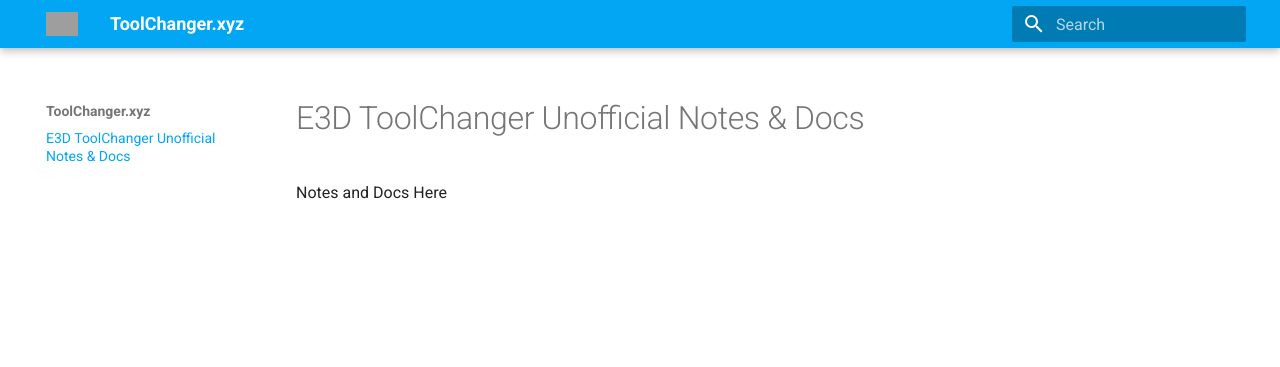
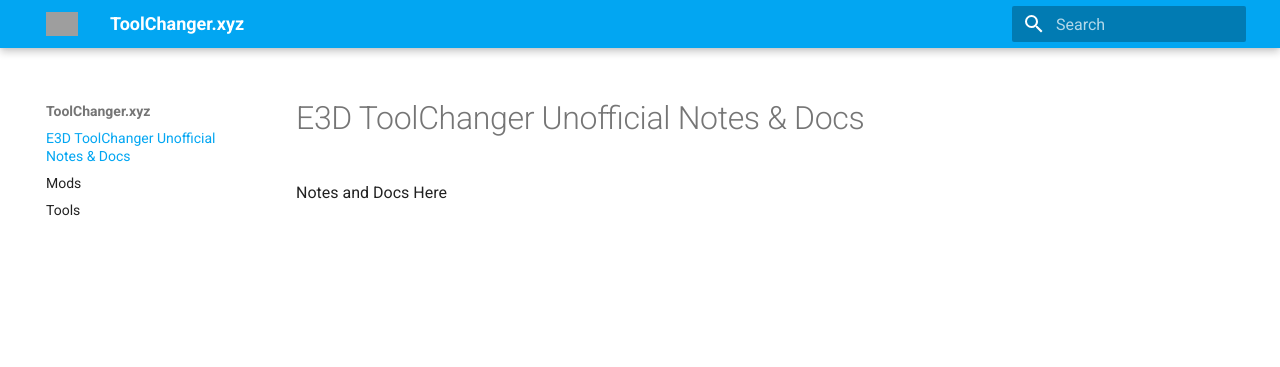
Before and after one commit to adammhaile/ToolChanger.xyz, an MkDocs documentation site: the page built from docs/index.md, in a window 1280 px wide. Shown: the top 367 px of the page. Built offline with MkDocs 1.6.1 and Material for MkDocs 9.7.7, drawn with Linux system fonts in a browser that asks for light colours; grey boxes are pictures that could not be loaded.

Commit message:
Add new pages

```diff
--- a/docs/css/extra.css
+++ b/docs/css/extra.css
@@ -1,6 +1,6 @@
-:root {
+/* :root {
     --md-primary-fg-color:        #620707;
     --md-primary-fg-color--light: #612222;
     --md-primary-fg-color--dark:  #620707;
     --md-accent-fg-color:         #a65b5b;
-}
+} */
```
Also changed, not shown: docs/Mods.md (added), docs/Tools.md (added).
